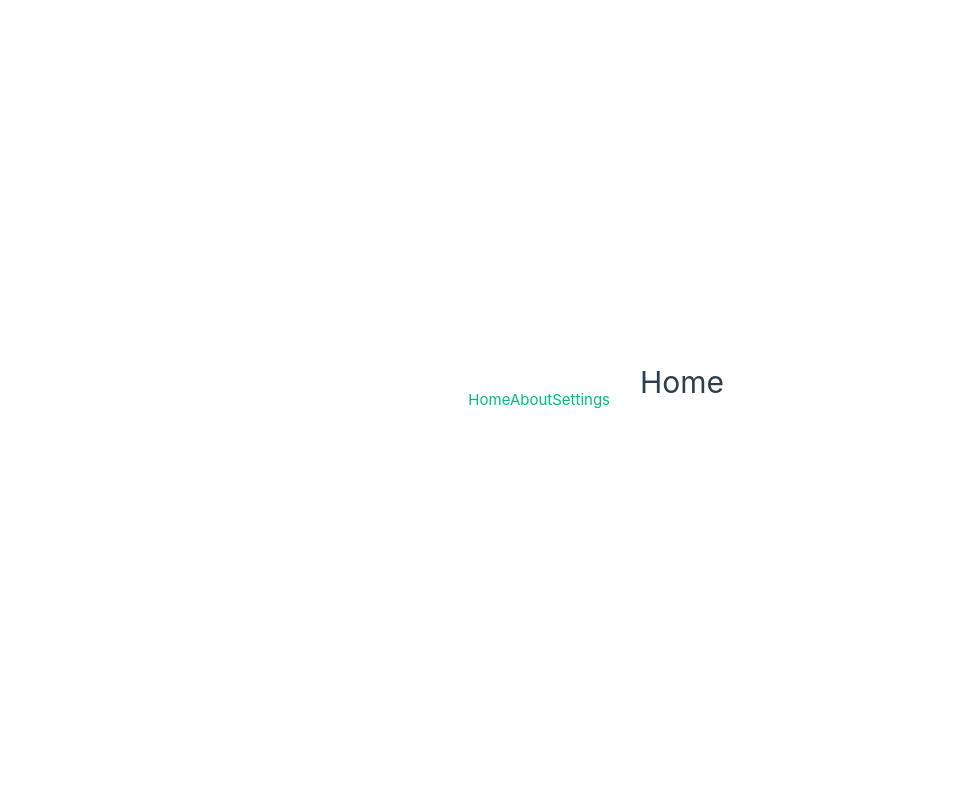
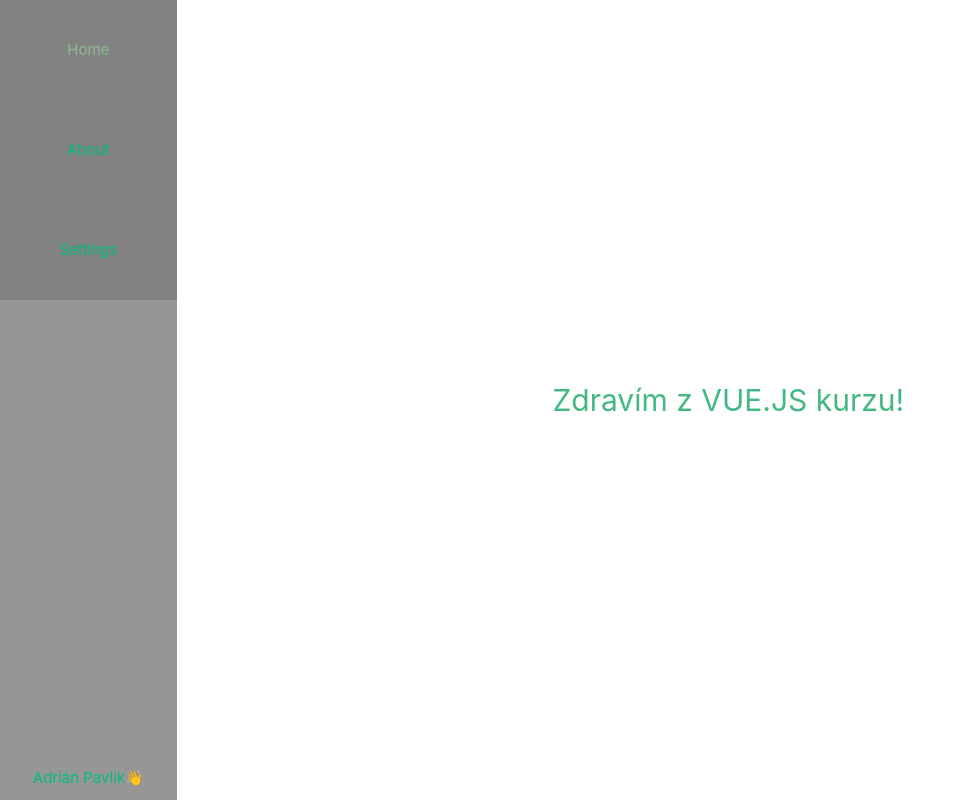
Before and after one commit to AdrianPavlik/VUEJS-Course, a Vue app: page / in a window 1280 px wide. Shown: the whole page, without its empty margins (0-965 px from the left). Built offline with nearby package versions, Linux system fonts and the light colour scheme; no server answers.

Commit message:
Edited HomePage, ENV Api Endpoint

```diff
--- a/src/App.vue
+++ b/src/App.vue
@@ -1,12 +1,17 @@
-<script setup>
-
-</script>
+<script setup />
 
 <template>
-  <div id="nav">
-    <RouterLink to="/">Home</RouterLink>
-    <RouterLink to="/about">About</RouterLink>
-    <RouterLink to="/settings">Settings</RouterLink>
+  <div class="nav">
+    <RouterLink class="navItem" to="/">
+      <p>Home</p>
+    </RouterLink>
+    <RouterLink class="navItem" to="/about">
+      <p>About</p>
+    </RouterLink>
+    <RouterLink class="navItem" to="/settings">
+      <p>Settings</p>
+    </RouterLink>
+    <p class="footer">Adrián Pavlik👋</p>
   </div>
   <main>
     <RouterView />
@@ -14,34 +19,45 @@
 </template>
 
 <style scoped>
-#nav {
-  padding: 30px;
+.nav {
+  max-width: 250px;
+  display: flex;
+  flex: 1;
+  flex-direction: column;
+  background-color: rgba(5, 5, 5, 0.42);
 }
 
-header {
-  line-height: 1.5;
+.navItem {
+  min-height: 100px;
+  max-height: 100px;
+  display: block;
+  background-color: rgba(104, 104, 104, 0.42);
+  transition: 0.3s;
 }
 
-.logo {
-  display: block;
-  margin: 0 auto 2rem;
+.navItem:hover {
+  background-color: rgba(74, 74, 74, 0.42);
 }
 
-@media (min-width: 1024px) {
-  header {
-    display: flex;
-    place-items: center;
-    padding-right: calc(var(--section-gap) / 2);
-  }
+.navItem:hover p {
+  color: darkseagreen;
+}
 
-  .logo {
-    margin: 0 2rem 0 0;
-  }
+.navItem p {
+  width: 100%;
+  height: 100%;
+  display: flex;
+  flex-direction: column;
+  justify-content: center;
+  align-items: center;
+}
 
-  header .wrapper {
-    display: flex;
-    place-items: flex-start;
-    flex-wrap: wrap;
-  }
+.footer {
+  width: 100%;
+  position: absolute;
+  bottom: 0;
+  text-align: center;
+  color: hsla(160, 100%, 37%, 1);
+  margin-bottom: 10px;
 }
 </style>
--- a/src/assets/main.css
+++ b/src/assets/main.css
@@ -1,11 +1,11 @@
 @import './base.css';
 
 #app {
-  max-width: 1280px;
-  margin: 0 auto;
-  padding: 2rem;
-
   font-weight: normal;
+  height: 100vh;
+  display: grid;
+  grid-template-columns: 0.16fr 1fr;
+  padding: 0 0;
 }
 
 a,
@@ -22,14 +22,10 @@
 }
 
 @media (min-width: 1024px) {
-  body {
-    display: flex;
-    place-items: center;
-  }
-
   #app {
+    height: 100vh;
     display: grid;
-    grid-template-columns: 1fr 1fr;
-    padding: 0 2rem;
+    grid-template-columns: 0.16fr 1fr;
+    padding: 0 0;
   }
 }
--- a/src/router/index.js
+++ b/src/router/index.js
@@ -4,7 +4,7 @@
 
 const isAuthed = (to, from, next) => {
      //Cookies platny kod, token a pod.
-     const isAuth = false;
+     const isAuth = true;
      if (isAuth)
           next()
      else
--- a/src/services/HttpClient.js
+++ b/src/services/HttpClient.js
@@ -1,7 +1,7 @@
 import axios from "axios";
 
 export const HttpClient = axios.create({
-     baseURL: "https://5ed74760152c310016d84d62.mockapi.io",
+     baseURL: `${import.meta.env.VITE_API_ENDPOINT}`,
      withCredentials: false,
      headers: {
           Accept: "application/json",
--- a/src/views/HomeComponent.vue
+++ b/src/views/HomeComponent.vue
@@ -1,7 +1,7 @@
 <template>
      <Suspense>
-          <div>
-               <h1>Home</h1>
+          <div class="header">
+               <h1 id="pozdrav">Zdravím z VUE.JS kurzu!</h1>
           </div>
      </Suspense>
 </template>
@@ -12,12 +12,25 @@
 //FilmService.getAll().then(res => console.log(res.data))
 
 (async () => {
-     const response = await FilmService.getAll()
-     console.log(response)
+     try {
+          const response = await FilmService.getAll()
+          console.log(response)
+     } catch (error) {
+          console.log(error)
+     }
 })();
 
 </script>
 
 <style scoped>
+.header {
+     height: 100%;
+     display: flex;
+     justify-content: center;
+     align-items: center;
+}
 
+#pozdrav {
+     color: rgb(66, 184, 131);
+}
 </style>
```
Also changed, not shown: 2 other files (tests, documents, lock files or other folders).
